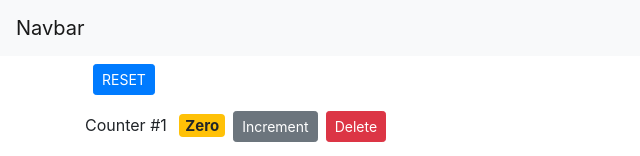
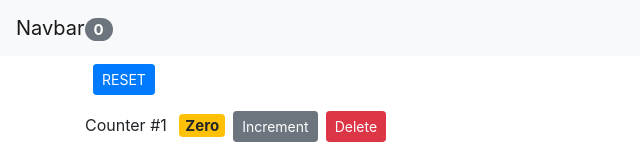
Before and after one commit to itarozzi/react-counters, a React (Create React App) app: page / in a window 1280 px wide. Shown: the top 156 px of the page, without its empty margins (0-640 px from the left). Built offline with nearby package versions, Linux system fonts and the light colour scheme.

Commit message:
aggiunto contatore nella Navbar

```diff
--- a/src/App.js
+++ b/src/App.js
@@ -49,7 +49,7 @@
   render() {
   return (
       <React.Fragment>
-      <NavBar />
+      <NavBar  totalCounters={this.state.counters.filter(c => c.value > 0).length}/>
       <main className="container">
         <Counters
           counters={this.state.counters}
--- a/src/components/navbar.jsx
+++ b/src/components/navbar.jsx
@@ -4,7 +4,10 @@
 
     render() {
         return (<nav className="navbar navbar-light bg-light">
-            <a className="navbar-brand" href="#">Navbar</a>
+            <a className="navbar-brand" href="#">
+                Navbar
+                <span className="badge badge-pill badge-secondary">{this.props.totalCounters}</span>
+            </a>
         </nav>  );
     }
 }
```
